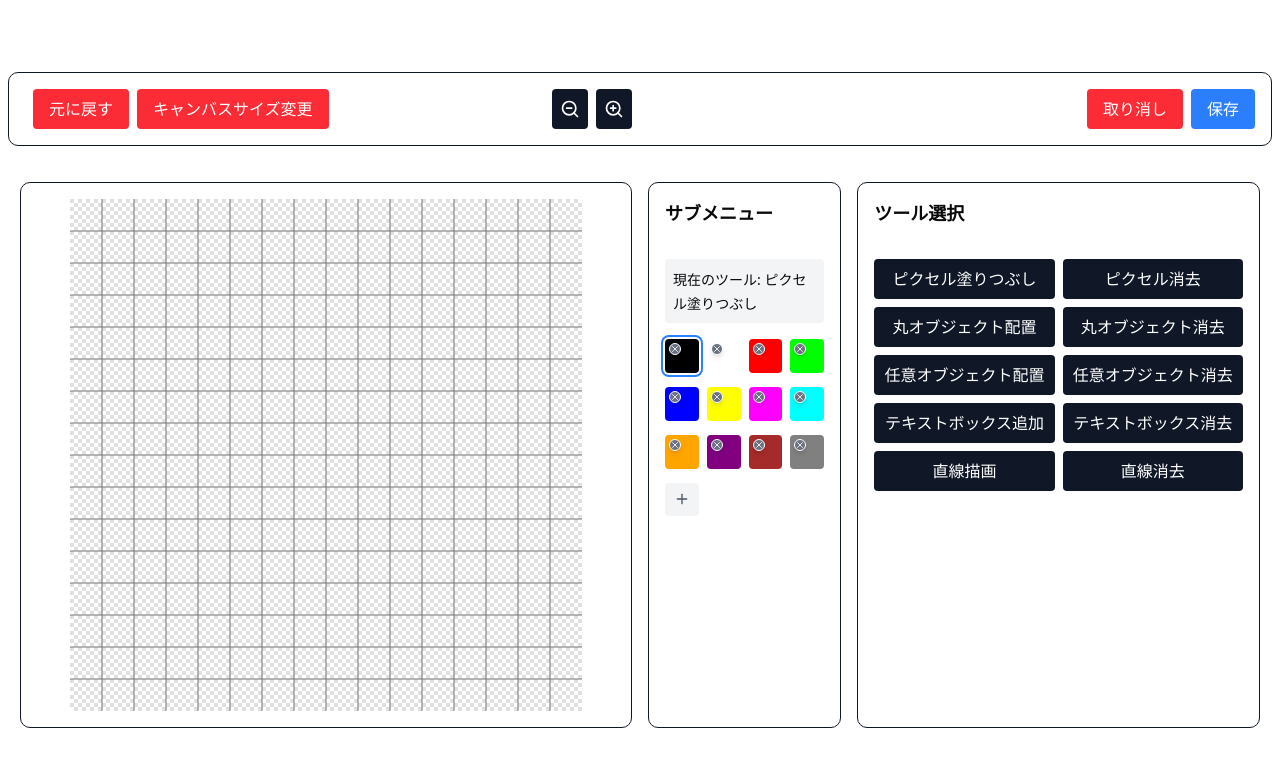
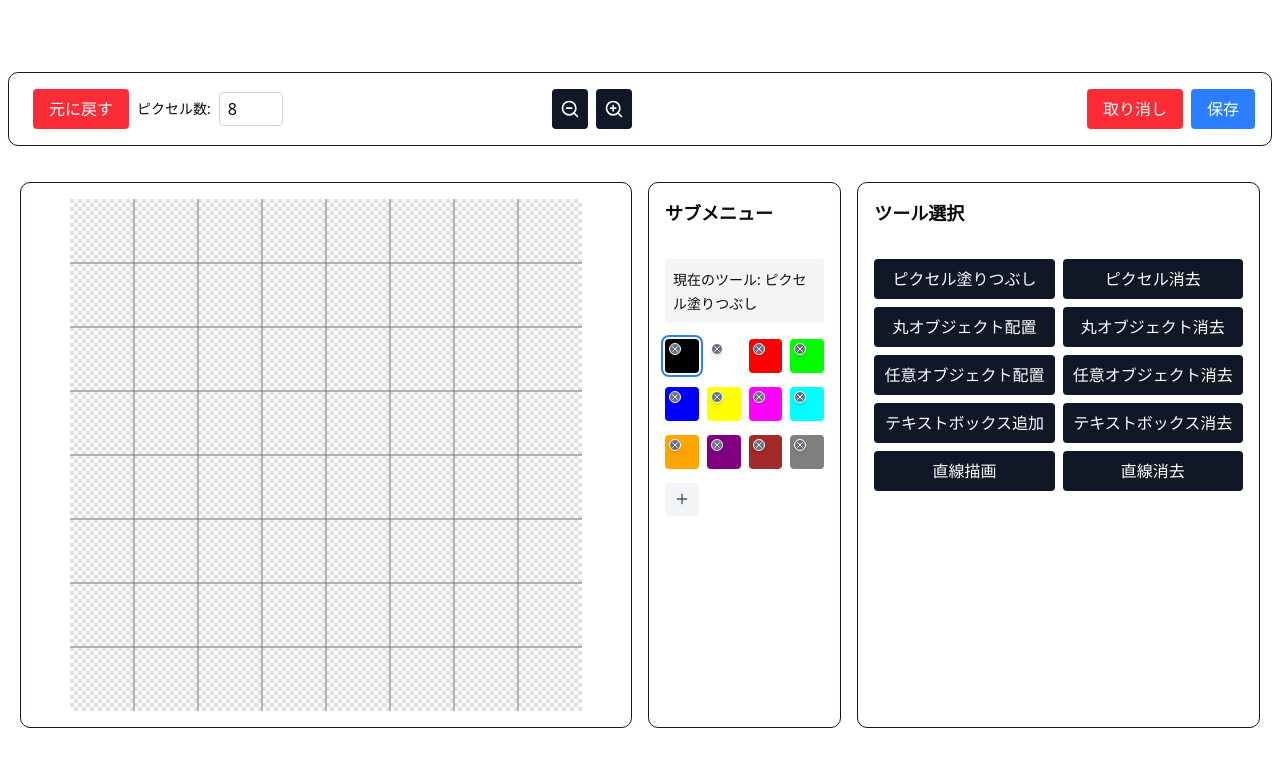
Before and after one commit to study-basic-hackathon/for-moku, a Next.js app in the folder front/: page /event/venueedit/sample in a window 1280 px wide. Shown: the top 766 px of the page. Built offline with nearby package versions, Linux system fonts and the light colour scheme; no server answers.

Commit message:
【イベント】【間取り編集】ピクセルを塗りつぶせるようにする #46
- タイトルの通り、キャンバスに描画することが可能になりました
- 描画ロジックについてはuseCanvasDrawというロジックに集約しています

```diff
--- a/front/src/components/templates/event/venueedit/VenueActionHeader.tsx
+++ b/front/src/components/templates/event/venueedit/VenueActionHeader.tsx
@@ -1,11 +1,29 @@
 import { ZoomIn, ZoomOut } from 'lucide-react'
+import { MIN_NUM_PIXEL, MAX_NUM_PIXEL } from '@/lib/event/venueedit/constants'
 
 interface Props {
   handleZoomIn: () => void
   handleZoomOut: () => void
+  numPixel: number
+  setNumPixel: (n: number) => void
 }
 
-export default function VenueActionHeader({ handleZoomIn, handleZoomOut }: Readonly<Props>) {
+export default function VenueActionHeader({
+  handleZoomIn,
+  handleZoomOut,
+  numPixel,
+  setNumPixel
+}: Readonly<Props>) {
+
+  const handlePixelChange = (e: React.ChangeEvent<HTMLInputElement>) => {
+    const value = parseInt(e.target.value)
+    if (isNaN(value)) {
+      return
+    }
+    if (value >= MIN_NUM_PIXEL && value <= MAX_NUM_PIXEL) {
+      setNumPixel(value)
+    }
+  }
 
   return (
     <div className="flex flex-col justify-center items-center border border-gray-900 mx-2 rounded-lg p-4 m-4 gap-4">
@@ -15,9 +33,18 @@ export default function VenueActionHeader({ handleZoomIn, handleZoomOut }: Reado
             <button className="px-4 py-2 bg-red-500 text-white rounded hover:bg-red-600">
               元に戻す
             </button>
-            <button className="px-4 py-2 bg-red-500 text-white rounded hover:bg-red-600">
-              キャンバスサイズ変更
-            </button>
+            <div className="flex items-center gap-2">
+              <label htmlFor="pixel-size" className="text-sm">ピクセル数:</label>
+              <input
+                id="pixel-size"
+                type="number"
+                min={MIN_NUM_PIXEL}
+                max={MAX_NUM_PIXEL}
+                value={numPixel}
+                onChange={handlePixelChange}
+                className="w-16 px-2 py-1 border border-gray-300 rounded"
+              />
+            </div>
           </div>
           <div className="flex space-x-2">
             <button
@@ -25,14 +52,12 @@ export default function VenueActionHeader({ handleZoomIn, handleZoomOut }: Reado
               onClick={handleZoomOut}
             >
               <ZoomOut size={20} />
-
             </button>
             <button
               className="px-2 py-2 bg-gray-900 text-white rounded hover:bg-gray-600 flex items-center gap-2"
               onClick={handleZoomIn}
             >
               <ZoomIn size={20} />
-
             </button>
           </div>
         </div>
--- a/front/src/components/templates/event/venueedit/VenueEditor.tsx
+++ b/front/src/components/templates/event/venueedit/VenueEditor.tsx
@@ -1,15 +1,16 @@
 'use client'
 
-import { useCanvasDraw } from '@/hooks/venue/useCanvasDraw'
 import { cn } from '@/lib/shadcn/utils'
-import { Color } from '@/types/color'
-import { VenueEditTool } from '@/types/tool'
+import { CANVAS_BASE } from '@/lib/event/venueedit/constants'
 
 interface VenueEditorProps {
-  selectedTool: VenueEditTool
-  selectedColor: Color
-  n_pixel?: number
-  zoom?: number
+  zoom: number
+  canvasRef: React.RefObject<HTMLCanvasElement | null>
+  canDraw: () => boolean
+  handleMouseDown: (e: React.MouseEvent<HTMLCanvasElement>) => void
+  handleMouseMove: (e: React.MouseEvent<HTMLCanvasElement>) => void
+  handleMouseUp: () => void
+  handleMouseLeave: () => void
 }
 
 const canvasStyleFactory = (zoom: number, CANVAS_BASE: number) : React.CSSProperties=> {
@@ -25,17 +26,15 @@ const canvasStyleFactory = (zoom: number, CANVAS_BASE: number) : React.CSSProper
   }
 }
 
-export default function VenueEditor({ selectedTool, selectedColor, n_pixel = 8, zoom = 100 }: Readonly<VenueEditorProps>) {
-  const {
-    canvasRef,
-    CANVAS_BASE,
-    canDraw
-  } = useCanvasDraw({
-    n_pixel,
-    selectedColor,
-    selectedTool
-  })
-
+export default function VenueEditor({
+  zoom,
+  canvasRef,
+  canDraw,
+  handleMouseDown,
+  handleMouseMove,
+  handleMouseUp,
+  handleMouseLeave
+}: Readonly<VenueEditorProps>) {
   return (
     <div className={cn(
       "flex flex-col border border-gray-900 rounded-lg p-4 overflow-x-auto",
@@ -48,6 +47,10 @@ export default function VenueEditor({ selectedTool, selectedColor, n_pixel = 8,
         >
           <canvas
             ref={canvasRef}
+            onMouseDown={handleMouseDown}
+            onMouseMove={handleMouseMove}
+            onMouseUp={handleMouseUp}
+            onMouseLeave={handleMouseLeave}
             style={{
               width: `${CANVAS_BASE}px`,
               height: `${CANVAS_BASE}px`,
--- a/front/src/components/templates/event/venueedit/VenueEditorTemplate.tsx
+++ b/front/src/components/templates/event/venueedit/VenueEditorTemplate.tsx
@@ -5,10 +5,9 @@ import VenueActionHeader from "./VenueActionHeader"
 import VenueEditor from "./VenueEditor"
 import VenueToolSubMenu from "./VenueToolSubMenu"
 import VenueToolSelectionMenu from "./VenueToolSelectionMenu"
-import { useZoom } from '@/hooks/venue/useZoom'
-import { useColorPalette } from '@/hooks/venue/useColorPalette'
+import { useColorPalette } from '@/hooks/event/venueedit/useColorPalette'
+import { useCanvasDraw } from '@/hooks/event/venueedit/useCanvasDraw'
 import { VenueEditTool } from '@/types/tool'
-
 
 export default function VenueEditorTemplate() {
   const [selectedTool, setSelectedTool] = useState<VenueEditTool>('ピクセル塗りつぶし')
@@ -19,12 +18,29 @@ export default function VenueEditorTemplate() {
     addColor,
     removeColor
   } = useColorPalette()
-  const {zoom, handleZoomIn, handleZoomOut } = useZoom(100)
-  const [n_pixel] = useState(16)
+
+  const {
+    canvasRef,
+    canDraw,
+    zoom,
+    numPixel,
+    setNumPixel,
+    handleZoomIn,
+    handleZoomOut,
+    handleMouseDown,
+    handleMouseMove,
+    handleMouseUp,
+    handleMouseLeave
+  } = useCanvasDraw({
+    selectedColor,
+    selectedTool
+  })
 
   return (
     <div className="pb-10">
       <VenueActionHeader
+        numPixel={numPixel}
+        setNumPixel={setNumPixel}
         handleZoomIn={handleZoomIn}
         handleZoomOut={handleZoomOut}
       />
@@ -32,10 +48,13 @@ export default function VenueEditorTemplate() {
         <div className="grid grid-cols-1 lg:grid-cols-8 xl:grid-cols-12 gap-4">
           <div className="col-span-1 md:col-span-1 lg:col-span-6 xl:col-span-6">
             <VenueEditor
-              selectedTool={selectedTool}
-              selectedColor={selectedColor}
-              n_pixel={n_pixel}
               zoom={zoom}
+              canvasRef={canvasRef}
+              canDraw={canDraw}
+              handleMouseDown={handleMouseDown}
+              handleMouseMove={handleMouseMove}
+              handleMouseUp={handleMouseUp}
+              handleMouseLeave={handleMouseLeave}
             />
           </div>
           <div className="col-span-1 md:col-span-1 lg:col-span-2 xl:col-span-2">
--- /dev/null
+++ b/front/src/hooks/event/venueedit/useCanvasDraw.ts
@@ -0,0 +1,177 @@
+import { useRef, useEffect, useState, useCallback, useMemo } from 'react'
+import { drawPatternCanvas, drawGrid } from '@/lib/event/venueedit/pattern'
+import { DRAWABLE_TOOLS, DrawableTool, VenueEditTool } from '@/types/tool'
+import { Color, color } from '@/types/color'
+import { useZoom } from '@/hooks/event/venueedit/useZoom'
+import { CANVAS_BASE, DEFAULT_NUM_PIXEL } from '@/lib/event/venueedit/constants'
+
+/**
+ * キャンバスの描画を管理するフックのProps
+ * @param selectedColor 選択された色
+ * @param selectedTool 選択されたツール
+ */
+interface Props {
+  selectedColor?: Color
+  selectedTool?: VenueEditTool
+}
+
+
+/**
+ * キャンバスの描画を管理するフック
+ * @param selectedColor 選択された色
+ * @param selectedTool 選択されたツール
+ * @returns キャンバスの参照、キャンバスのサイズ、セルの座標を取得する関数、描画関数
+ */
+export const useCanvasDraw = ({
+  selectedColor = color('#000000'),
+  selectedTool = 'ピクセル塗りつぶし'
+}: Props) => {
+  const canvasRef = useRef<HTMLCanvasElement>(null)
+  const [numPixel, setNumPixel] = useState(DEFAULT_NUM_PIXEL)
+  const CELL_SIZE = useMemo(() => CANVAS_BASE / numPixel, [numPixel])
+  const {zoom, handleZoomIn, handleZoomOut} = useZoom()
+  const [pixelColorState, setPixelColorState] = useState<(Color | null)[][]>(
+    Array(numPixel).fill(null).map(() => Array(numPixel).fill(null))
+  )
+
+  const [isDrawing, setIsDrawing] = useState(false)
+  const lastCellRef = useRef<{ x: number; y: number } | null>(null)
+
+  //console.log(pixelColorState)
+
+  const canDraw = useCallback(() => {
+    return DRAWABLE_TOOLS.includes(selectedTool as DrawableTool)
+  }, [selectedTool])
+
+  const getCellCoordinates = useCallback((x: number, y: number) => {
+    const rect = canvasRef.current?.getBoundingClientRect()
+    if (!rect) return null
+
+    const scaleX = CANVAS_BASE / rect.width
+    const scaleY = CANVAS_BASE / rect.height
+
+    const cellX = Math.floor((x - rect.left) * scaleX / CELL_SIZE)
+    const cellY = Math.floor((y - rect.top) * scaleY / CELL_SIZE)
+
+    if (cellX < 0 || cellX >= numPixel || cellY < 0 || cellY >= numPixel) {
+      return null
+    }
+
+    return { cellX, cellY }
+  }, [numPixel, canvasRef, CELL_SIZE]) // CELL_SIZEを依存配列に含めることで、古いクロージャを防ぐ
+
+  const drawCanvas = useCallback(() => {
+    const canvas = canvasRef.current
+    if (!canvas) return
+
+    const ctx = canvas.getContext('2d')
+    if (!ctx) return
+
+    // キャンバスのサイズを設定
+    canvas.width = CANVAS_BASE
+    canvas.height = CANVAS_BASE
+
+    // キャンバスをクリア
+    ctx.clearRect(0, 0, CANVAS_BASE, CANVAS_BASE)
+
+    // パターンの描画
+    drawPatternCanvas(ctx, numPixel, CELL_SIZE)
+
+    // グリッドを描画
+    drawGrid(ctx, numPixel, CELL_SIZE)
+  }, [numPixel])
+
+  useEffect(() => {
+    drawCanvas();
+    setPixelColorState(Array(numPixel).fill(null).map(() => Array(numPixel).fill(null)))
+  }, [numPixel])
+
+  const drawPixel = useCallback((x: number, y: number, color: Color | null) => {
+    const canvas = canvasRef.current
+    if (!canvas) return
+
+    const ctx = canvas.getContext('2d')
+    if (!ctx) return
+
+    // パターンまたは色を描画
+    if (color === null) {
+      drawPatternCanvas(ctx, 1, CELL_SIZE)
+    } else {
+      ctx.fillStyle = color.toString()
+      ctx.fillRect(x * CELL_SIZE, y * CELL_SIZE, CELL_SIZE, CELL_SIZE)
+    }
+
+    // グリッドを描画
+    ctx.strokeStyle = '#777777'
+    ctx.lineWidth = 3
+    ctx.beginPath()
+    ctx.moveTo(x * CELL_SIZE, y * CELL_SIZE)
+    ctx.lineTo((x + 1) * CELL_SIZE, y * CELL_SIZE)
+    ctx.lineTo((x + 1) * CELL_SIZE, (y + 1) * CELL_SIZE)
+    ctx.lineTo(x * CELL_SIZE, (y + 1) * CELL_SIZE)
+    ctx.closePath()
+    ctx.stroke()
+  }, [numPixel])
+
+  const handleMouseDown = useCallback((e: React.MouseEvent<HTMLCanvasElement>) => {
+    if (!canDraw()) return
+    setIsDrawing(true)
+    const coords = getCellCoordinates(e.clientX, e.clientY)
+    if (!coords) return
+
+    lastCellRef.current = { x: coords.cellX, y: coords.cellY }
+    setPixelColorState(prev => {
+      const newState = [...prev]
+      newState[coords.cellY] = [...newState[coords.cellY]]
+      newState[coords.cellY][coords.cellX] = selectedColor
+      drawPixel(coords.cellX, coords.cellY, selectedColor)
+      return newState
+    })
+  }, [canDraw, selectedColor, drawPixel])
+
+  const handleMouseMove = useCallback((e: React.MouseEvent<HTMLCanvasElement>) => {
+    if (!isDrawing || !canDraw()) return
+    const coords = getCellCoordinates(e.clientX, e.clientY)
+    if (!coords) return
+
+    // 同じセルの場合は描画しない
+    if (lastCellRef.current?.x === coords.cellX && lastCellRef.current?.y === coords.cellY) {
+      return
+    }
+
+    lastCellRef.current = { x: coords.cellX, y: coords.cellY }
+    setPixelColorState(prev => {
+      const newState = [...prev]
+      newState[coords.cellY] = [...newState[coords.cellY]]
+      newState[coords.cellY][coords.cellX] = selectedColor
+      drawPixel(coords.cellX, coords.cellY, selectedColor)
+      return newState
+    })
+  }, [isDrawing, canDraw, selectedColor, drawPixel])
+
+  const handleMouseUp = useCallback(() => {
+    if (!isDrawing) return
+    setIsDrawing(false)
+    lastCellRef.current = null
+  }, [isDrawing])
+
+  const handleMouseLeave = useCallback(() => {
+    if (!isDrawing) return
+    setIsDrawing(false)
+    lastCellRef.current = null
+  }, [isDrawing])
+
+  return {
+    canvasRef,
+    canDraw,
+    zoom,
+    numPixel,
+    handleZoomIn,
+    handleZoomOut,
+    handleMouseDown,
+    handleMouseMove,
+    handleMouseUp,
+    handleMouseLeave,
+    setNumPixel
+  }
+}
--- a/front/src/hooks/venue/useCanvasDraw.ts
+++ /dev/null
@@ -1,81 +0,0 @@
-import { useRef, useEffect } from 'react'
-import { drawPatternCanvas, drawGrid } from '@/lib/event/venueedit/pattern'
-import { DRAWABLE_TOOLS, DrawableTool } from '@/types/tool'
-
-/**
- * キャンバスの描画を管理するフックのProps
- * @param n_pixel ピクセル数
- * @param selectedColor 選択された色
- * @param selectedTool 選択されたツール
- */
-interface Props {
-  n_pixel?: number
-  selectedColor?: string
-  selectedTool?: string
-}
-
-/**
- * キャンバスのサイズ(ひとまず固定とします)
- */
-const CANVAS_BASE = 512;
-
-/**
- * キャンバスの描画を管理するフック
- * @param n_pixel ピクセル数
- * @param selectedColor 選択された色
- * @param selectedTool 選択されたツール
- * @returns キャンバスの参照、キャンバスのサイズ、セルの座標を取得する関数、描画関数
- */
-export const useCanvasDraw = ({
-  n_pixel = 8,
-  selectedColor = '#000000',
-  selectedTool = ''
-}: Props) => {
-  const canvasRef = useRef<HTMLCanvasElement>(null)
-  const CELL_SIZE = CANVAS_BASE / n_pixel
-
-  useEffect(() => {
-    const canvas = canvasRef.current;
-    if (!canvas) return;
-
-    const ctx = canvas.getContext('2d');
-    if (!ctx) return;
-
-    // キャンバスのサイズを設定
-    canvas.width = CANVAS_BASE;
-    canvas.height = CANVAS_BASE;
-
-    // パターンの描画
-    drawPatternCanvas(ctx, n_pixel, CELL_SIZE);
-
-    // グリッドの描画
-    drawGrid(ctx, n_pixel, CELL_SIZE);
-
-  }, [n_pixel])
-
-  /**
-   * セルの座標を取得する関数
-   * @param x ピクセルのx座標
-   * @param y ピクセルのy座標
-   * @returns セルの座標
-   */
-  const getCellCoordinates = (x: number, y: number) => {
-    const cellX = Math.floor(x / CELL_SIZE);
-    const cellY = Math.floor(y / CELL_SIZE);
-    return { cellX, cellY };
-  }
-
-  /**
-   * 描画可能かどうかを判定する関数
-   * @returns 描画可能な場合はtrue
-   */
-  const canDraw = () => {
-    return DRAWABLE_TOOLS.includes(selectedTool as DrawableTool)
-  }
-
-  return {
-    canvasRef,
-    CANVAS_BASE,
-    canDraw
-  }
-}
--- a/front/src/lib/event/venueedit/constants.ts
+++ b/front/src/lib/event/venueedit/constants.ts
@@ -23,3 +23,21 @@ export const DEFAULT_COLORS: Color[] = [
   color('#A52A2A'), // 茶
   color('#808080'), // グレー
 ]
+
+/**
+ * デフォルトのピクセル数
+ */
+export const DEFAULT_NUM_PIXEL = 8
+/**
+ * 最小のピクセル数
+ */
+export const MIN_NUM_PIXEL = 4
+/**
+ * 最大のピクセル数
+ */
+export const MAX_NUM_PIXEL = 64
+
+/**
+ * キャンバスのサイズ(ひとまず固定とします)
+ */
+export const CANVAS_BASE = 512;
```
Also changed, not shown: front/src/hooks/venue/useSample.ts (deleted, +0 -14 lines), front/src/hooks/event/venueedit/useColorPalette.ts (renamed from front/src/hooks/venue/useColorPalette.ts), front/src/hooks/event/venueedit/useZoom.ts (renamed from front/src/hooks/venue/useZoom.ts).
